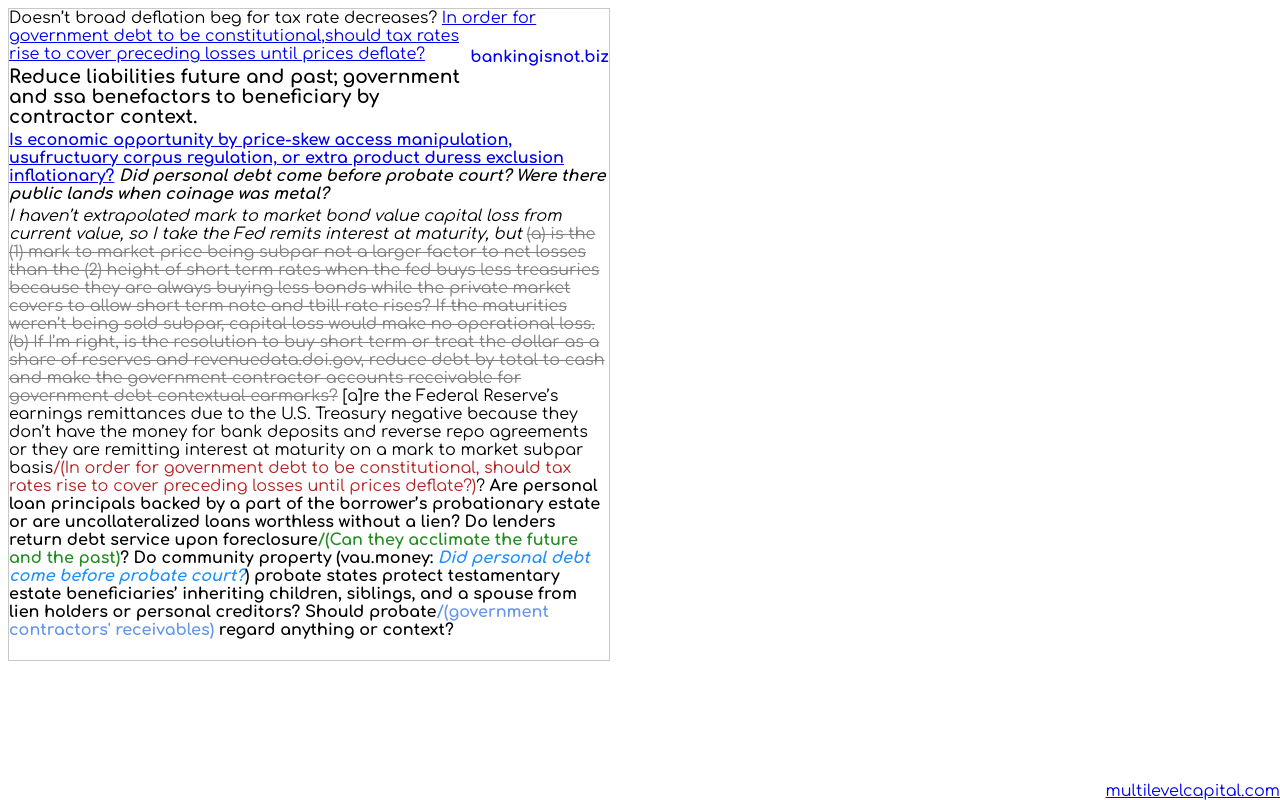
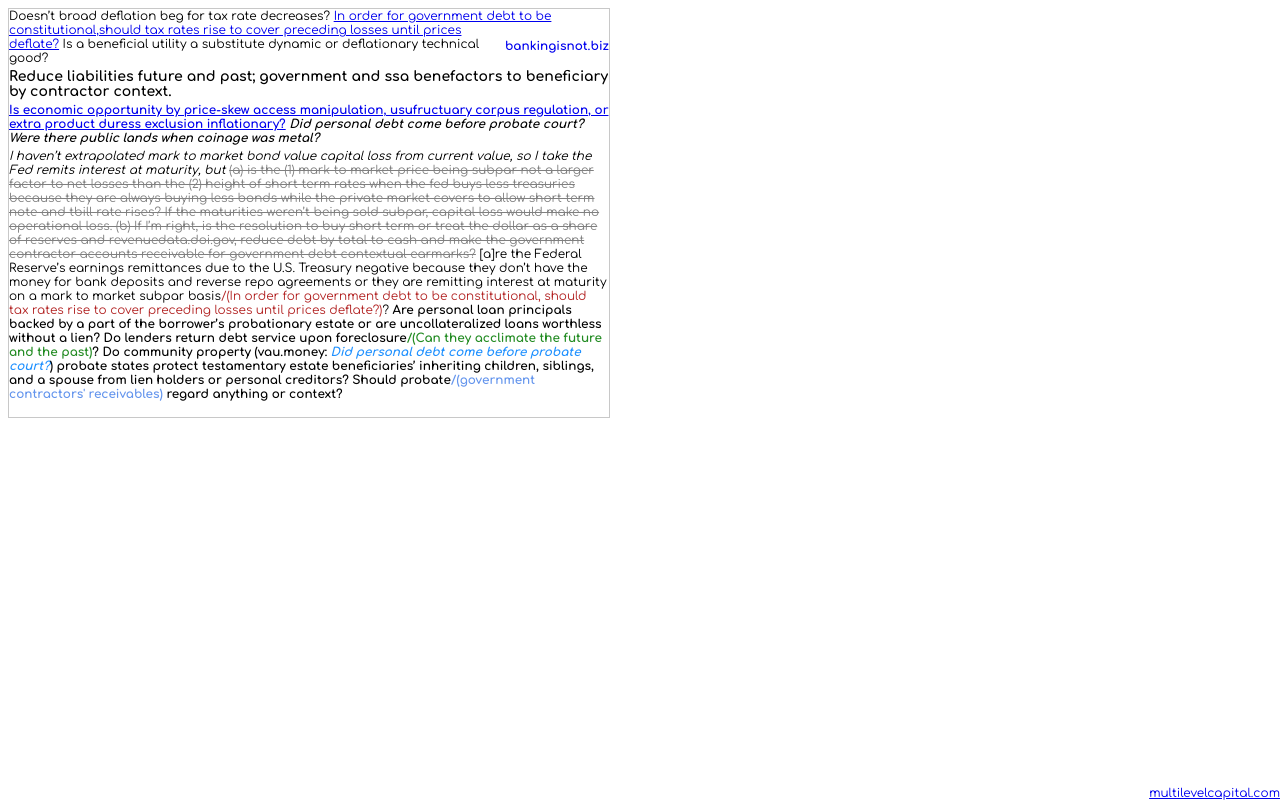
Before and after one commit to NickCarducci/tax-security-first, a React (Create React App) app: page / in a window 1280 px wide. Built offline with nearby package versions, Linux system fonts and the light colour scheme.

Commit message:
Update Basic.js

```diff
--- a/src/Basic.js
+++ b/src/Basic.js
@@ -112,7 +112,7 @@ export default class Basic extends React.Component {
           overflow: "hidden",
           //margin: "5px",
           fontFamily: "'Comfortaa', cursive",
-
+          fontSize: "12px",
           wordBreak: "break-word",
           textAlign: "left",
           width: "100%",
@@ -122,11 +122,16 @@ export default class Basic extends React.Component {
         }}
       >
         Doesn’t broad deflation beg for tax rate decreases?{space}
-        <a href="https://saverparty.quora.com/Are-there-any-reasons-why-universal-healthcare-is-bad-for-America-1">
+        <a
+          //Is economic opportunity by price-skew access manipulation, usufructuary corpus regulation, or extra product duress exclusion inflationary?
+          href="https://saverparty.quora.com/Are-there-any-reasons-why-universal-healthcare-is-bad-for-America-1"
+        >
           In order for government debt to be constitutional,
           <h4 style={{ float: "right" }}>bankingisnot.biz</h4>should tax rates
           rise to cover preceding losses until prices deflate?
         </a>
+        {space}Is a beneficial utility a substitute dynamic or deflationary
+        technical good?
         {/*technical benefit utility */}
         <h3 style={{ margin: "4px 0px" }}>
           Reduce liabilities future and past; government and ssa benefactors to
```
